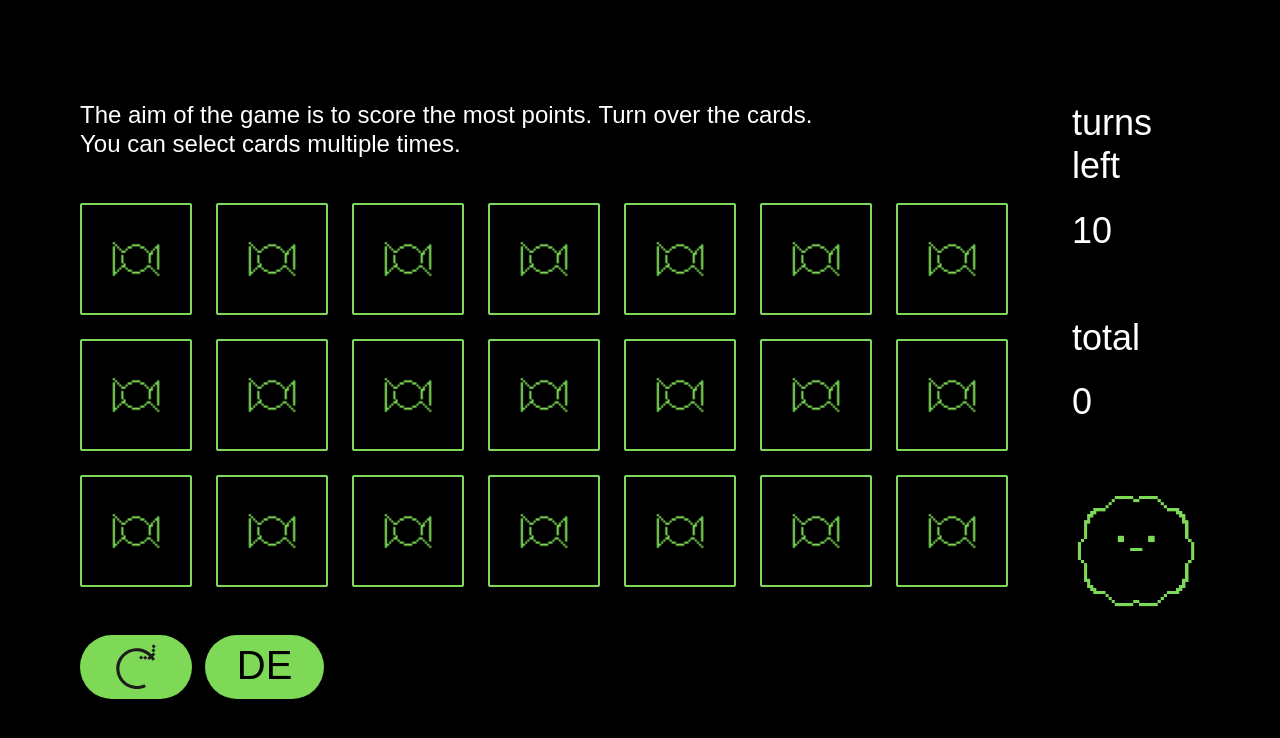
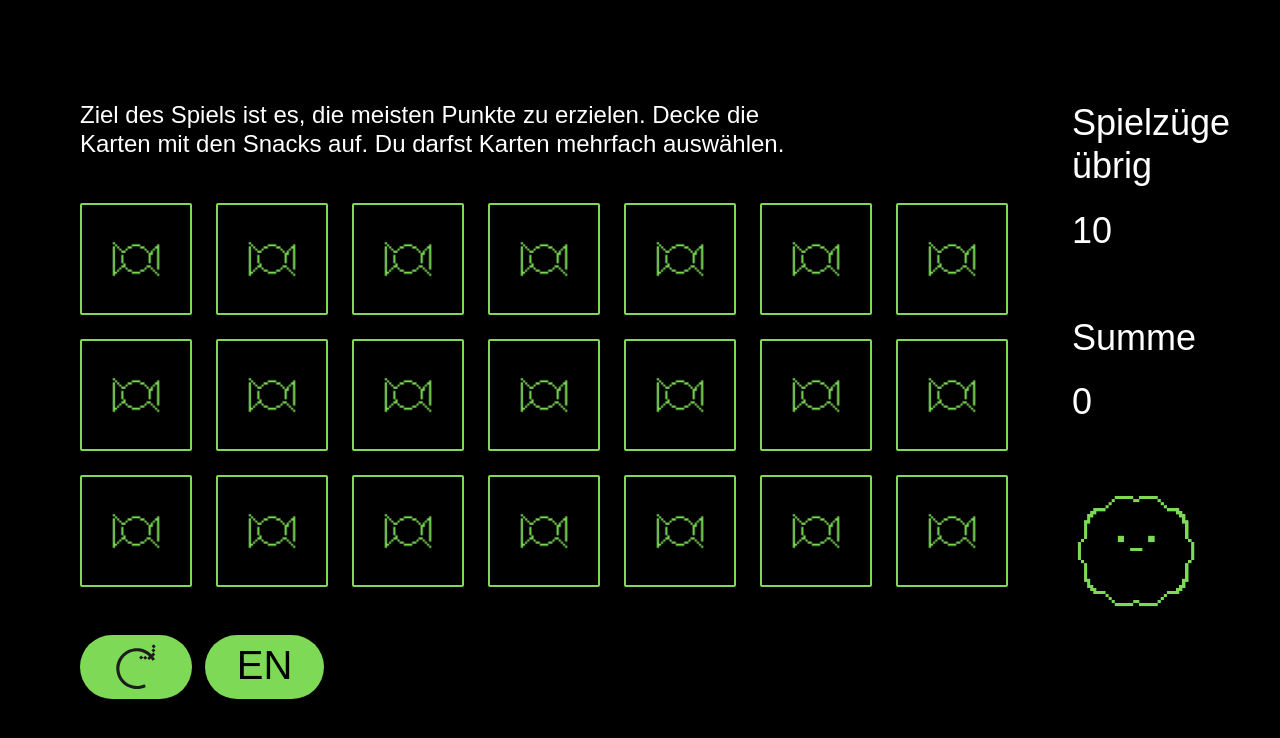
Before and after one commit to IMAGINARY/vista-sumory, a React (Vite) app: page / in a window 1280 px wide. Shown: the top 738 px of the page. Built offline with nearby package versions, Linux system fonts and the light colour scheme.

Commit message:
Set default language to German.

```diff
--- a/src/SumoryApp.tsx
+++ b/src/SumoryApp.tsx
@@ -8,8 +8,7 @@ import Creature from "./Creature";
 import { calculateStrategiesDeterministically } from "./helpers/sumory-strategy";
 import InfoModal from "./InfoModal";
 
-// FIXME get language list from i18n
-const langs = ["en", "de"];
+const langs = ["de", "en"];
 
 interface Config {
   cardValues?: number[];
@@ -31,7 +30,7 @@ export default function SumoryApp(props: Props) {
       ? shuffle(config.cardValues)
       : generateValues(CARD_COUNT);
 
-  const [language, setLanguage] = useState(config.defaultLanguage || "en");
+  const [language, setLanguage] = useState(config.defaultLanguage || "de");
   const [strings, setStrings] = useState<Record<string, string>>(
     config.languages[language]
   );
--- a/src/main.tsx
+++ b/src/main.tsx
@@ -4,7 +4,7 @@ import "./styles/base.scss";
 import SumoryApp from "./SumoryApp.tsx";
 
 const strings: Record<string, any> = {};
-for (const code of ["en", "de"]) {
+for (const code of ["de", "en"]) {
   const response = await fetch(`/locales/${code}.json`, {
     cache: "no-cache",
   });
```
